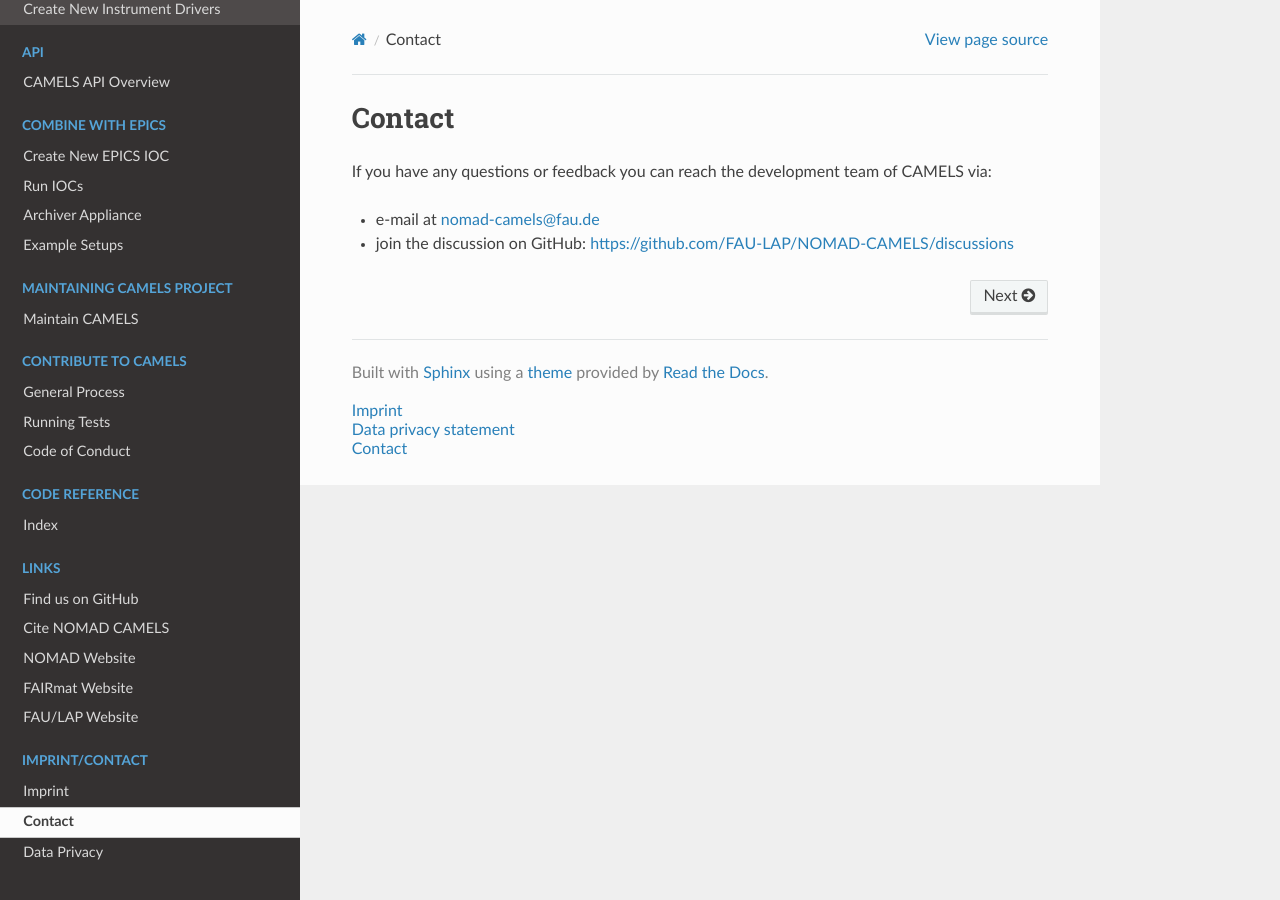
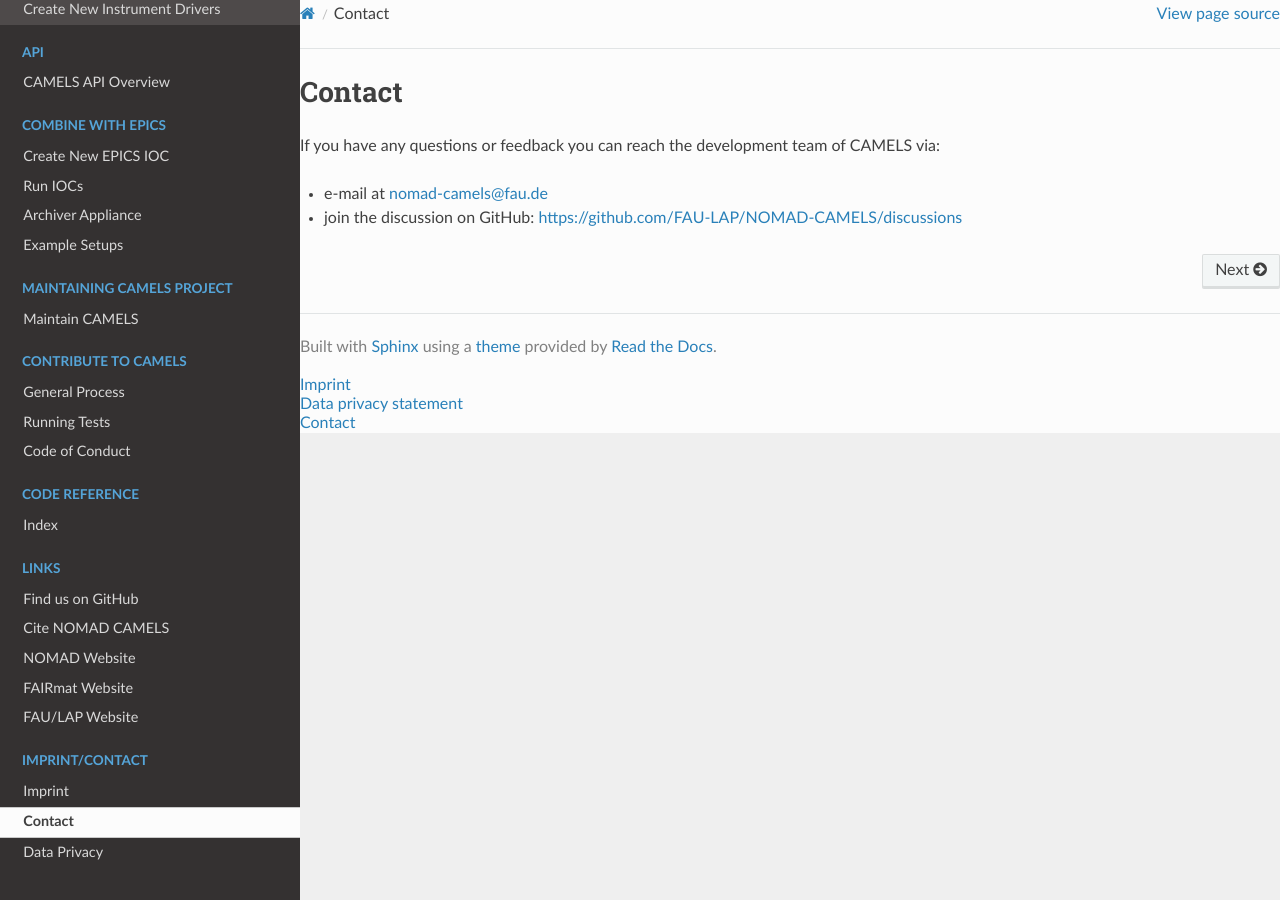
Before and after one commit to FAU-LAP/NOMAD-CAMELS, a Sphinx documentation site: the page built from docs/source/contact.md, in a window 1280 px wide. Built offline with Sphinx 7.4.7 and the Read the Docs theme 2.0.0, drawn with Linux system fonts in a browser that asks for light colours; pages that are not in the unit, such as notebooks, are missing from menus; the version number is read from the project's files by our own code.

Commit message:
try to modify css to get larger main page content

```diff
--- a/docs/source/_static/css/custom.css
+++ b/docs/source/_static/css/custom.css
@@ -1 +1,7 @@
 .wy-side-nav-search{background-color: #000000}
+/* Make the page content wider */
+.wy-nav-content {
+    max-width: 100%;
+    margin-left: 0;
+    padding: 0;
+}
```
